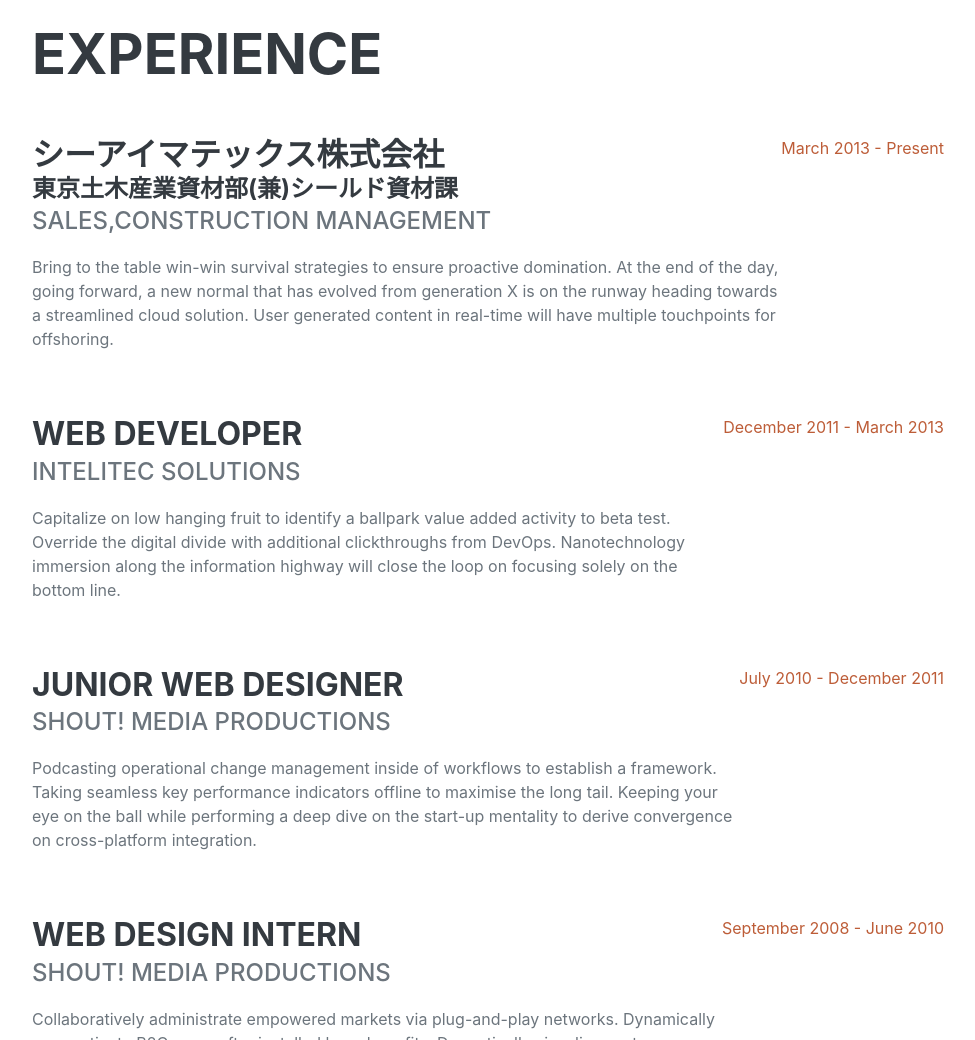
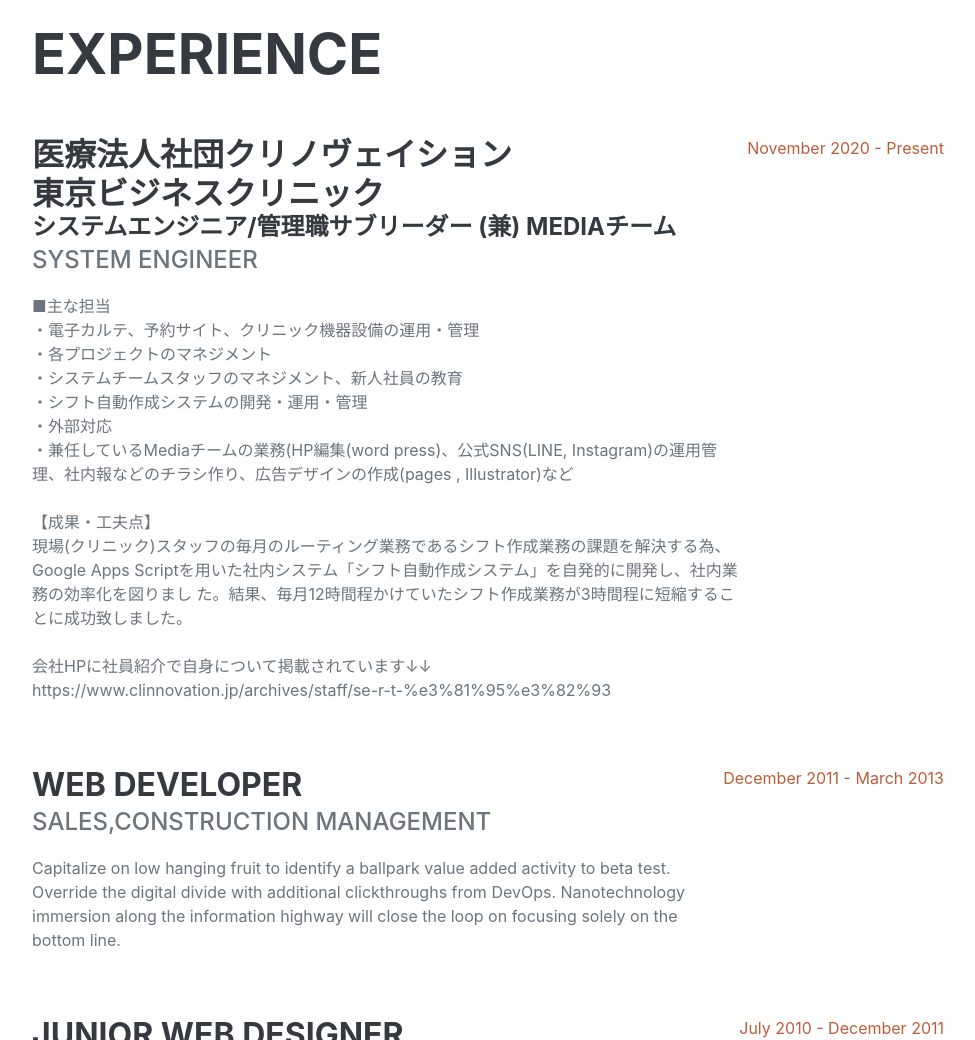
Before and after one commit to ryotaka18/ryotkhs, a plain HTML site: page index.html in a window 1280 px wide. Shown: the part 860-1900 px from the top of the page, without its empty margins (288-1263 px from the left). Drawn offline with nearby package versions, Linux system fonts and the light colour scheme; a web font is replaced by a local one.

Commit message:
TBC経歴

```diff
--- a/index.html
+++ b/index.html
@@ -48,7 +48,7 @@
                         <a href="mailto:name@email.com">hurleyx.hp.81rt@outlook.jp</a>
                     </div>
                     <h2>About this site</h2>
-                    <p class="lead mb-5">ここはエンジニアRYOのポートフォリオサイトです。<br>これまでの経歴、制作物、身につけたスキルをまとめています。<br>あなたに、私のことをもっと深く知ってほしいと思って作りました。<br>どうぞお茶でも飲みながらゆるりとサイト内を散策して下さい。</p>
+                    <p class="lead mb-5">ここはエンジニアRYOのポートフォリオサイトです。<br>これまでの経歴、制作物、身につけたスキルをまとめています。<br>あなたに、私のことをもっと深く知ってほしいと思って作りました。</p>
                     <div class="social-icons">
                         <a class="social-icon" href="#!"><i class="fab fa-linkedin-in"></i></a>
                         <a class="social-icon" href="#!"><i class="fab fa-github"></i></a>
@@ -64,17 +64,21 @@
                     <h2 class="mb-5">Experience</h2>
                     <div class="d-flex flex-column flex-md-row justify-content-between mb-5">
                         <div class="flex-grow-1">
-                            <h3 class="mb-0">シーアイマテックス株式会社</h3>
-                            <h4 class="mb-0">東京土木産業資材部(兼)シールド資材課</h4>
-                            <div class="subheading mb-3">Sales,Construction management</div>
-                            <p>Bring to the table win-win survival strategies to ensure proactive domination. At the end of the day, going forward, a new normal that has evolved from generation X is on the runway heading towards a streamlined cloud solution. User generated content in real-time will have multiple touchpoints for offshoring.</p>
+                            <h3 class="mb-0">医療法人社団クリノヴェイション<br>東京ビジネスクリニック</h3>
+                            <h4 class="mb-0">システムエンジニア/管理職サブリーダー (兼) Mediaチーム</h4>
+                            <div class="subheading mb-3">System Engineer</div>
+                            <p>■主な担当<br>
+                                ・電子カルテ、予約サイト、クリニック機器設備の運用・管理 <br>・各プロジェクトのマネジメント <br>・システムチームスタッフのマネジメント、新人社員の教育 <br>・シフト自動作成システムの開発・運用・管理
+                                <br>・外部対応
+                                <br>・兼任しているMediaチームの業務(HP編集(word press)、公式SNS(LINE,     Instagram)の運用管理、社内報などのチラシ作り、広告デザインの作成(pages , Illustrator)など<br><br>
+                                【成果・工夫点】 <br>現場(クリニック)スタッフの毎月のルーティング業務であるシフト作成業務の課題を解決する為、Google Apps Scriptを用いた社内システム「シフト自動作成システム」を自発的に開発し、社内業務の効率化を図りまし た。結果、毎月12時間程かけていたシフト作成業務が3時間程に短縮することに成功致しました。<br><br> 会社HPに社員紹介で自身について掲載されています↓↓ https://www.clinnovation.jp/archives/staff/se-r-t-%e3%81%95%e3%82%93</p>
                         </div>
-                        <div class="flex-shrink-0"><span class="text-primary">March 2013 - Present</span></div>
+                        <div class="flex-shrink-0"><span class="text-primary">November 2020 - Present</span></div>
                     </div>
                     <div class="d-flex flex-column flex-md-row justify-content-between mb-5">
                         <div class="flex-grow-1">
                             <h3 class="mb-0">Web Developer</h3>
-                            <div class="subheading mb-3">Intelitec Solutions</div>
+                            <div class="subheading mb-3">Sales,Construction management</div>
                             <p>Capitalize on low hanging fruit to identify a ballpark value added activity to beta test. Override the digital divide with additional clickthroughs from DevOps. Nanotechnology immersion along the information highway will close the loop on focusing solely on the bottom line.</p>
                         </div>
                         <div class="flex-shrink-0"><span class="text-primary">December 2011 - March 2013</span></div>
```
